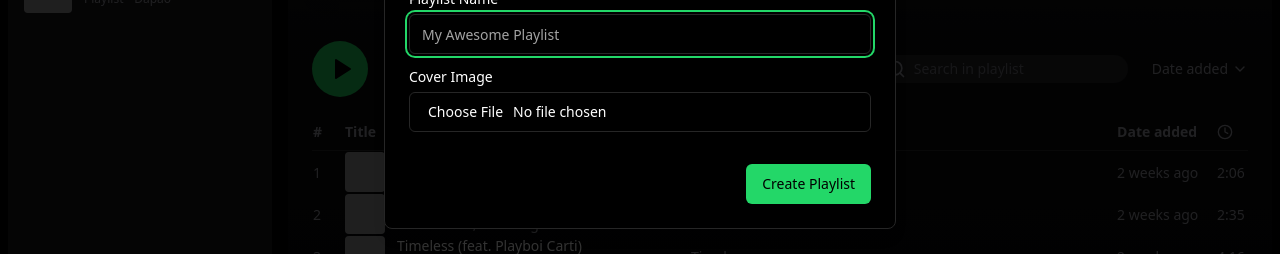
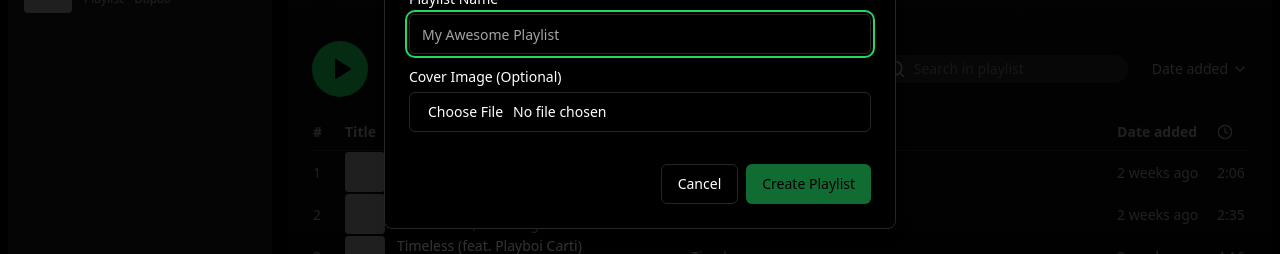
Before and after one commit to altanlabs/f2e20b-spotify, a React (Vite) app: page /playlist/paaau in a window 1280 px wide. Both pictures are taken after a click on the button 206 px from the left and 102 px from the top of the page. Shown: the part 327-581 px from the top of the page. Built offline with nearby package versions, Linux system fonts and the light colour scheme; grey boxes are pictures that could not be loaded.

Commit message:
New commit

```diff
--- a/src/components/blocks/spotify-sidebar.tsx
+++ b/src/components/blocks/spotify-sidebar.tsx
@@ -6,6 +6,8 @@ import { Dialog, DialogContent, DialogHeader, DialogTitle } from "@/components/u
 import { Input } from "@/components/ui/input"
 import { Label } from "@/components/ui/label"
 import { Button } from "@/components/ui/button"
+
+const DEFAULT_PLAYLIST_IMAGE = "https://api.altan.ai/platform/media/34538779-fdee-47f4-a828-525285759c47?account_id=8cd115a4-5f19-42ef-bc62-172f6bff28e7"
 
 const PLAYLISTS = [
   {
@@ -36,8 +38,11 @@ export function SpotifySidebar({ isCompressed, onToggleCompress }: SpotifySideba
   })
 
   const handleCreatePlaylist = () => {
-    if (newPlaylist.name && newPlaylist.image) {
-      const imageUrl = URL.createObjectURL(newPlaylist.image)
+    if (newPlaylist.name) {
+      const imageUrl = newPlaylist.image
+        ? URL.createObjectURL(newPlaylist.image)
+        : DEFAULT_PLAYLIST_IMAGE
+
       setPlaylists([...playlists, {
         name: newPlaylist.name,
         image: imageUrl
@@ -141,7 +146,7 @@ export function SpotifySidebar({ isCompressed, onToggleCompress }: SpotifySideba
               />
             </div>
             <div className="grid gap-2">
-              <Label htmlFor="image">Cover Image</Label>
+              <Label htmlFor="image">Cover Image (Optional)</Label>
               <Input
                 id="image"
                 type="file"
@@ -150,8 +155,19 @@ export function SpotifySidebar({ isCompressed, onToggleCompress }: SpotifySideba
               />
             </div>
           </div>
-          <div className="flex justify-end">
-            <Button onClick={handleCreatePlaylist}>Create Playlist</Button>
+          <div className="flex justify-end gap-2">
+            <Button variant="outline" onClick={() => {
+              setIsCreateOpen(false)
+              setNewPlaylist({ name: "", image: null })
+            }}>
+              Cancel
+            </Button>
+            <Button
+              onClick={handleCreatePlaylist}
+              disabled={!newPlaylist.name}
+            >
+              Create Playlist
+            </Button>
           </div>
         </DialogContent>
       </Dialog>
```
